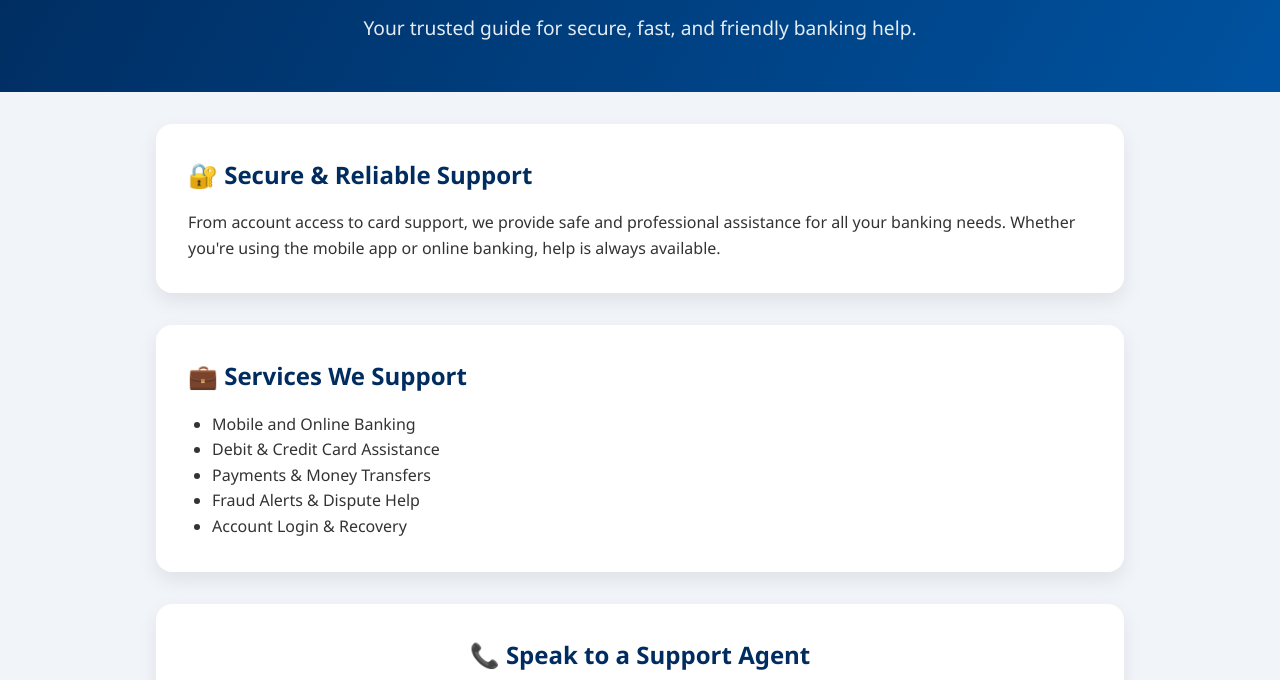
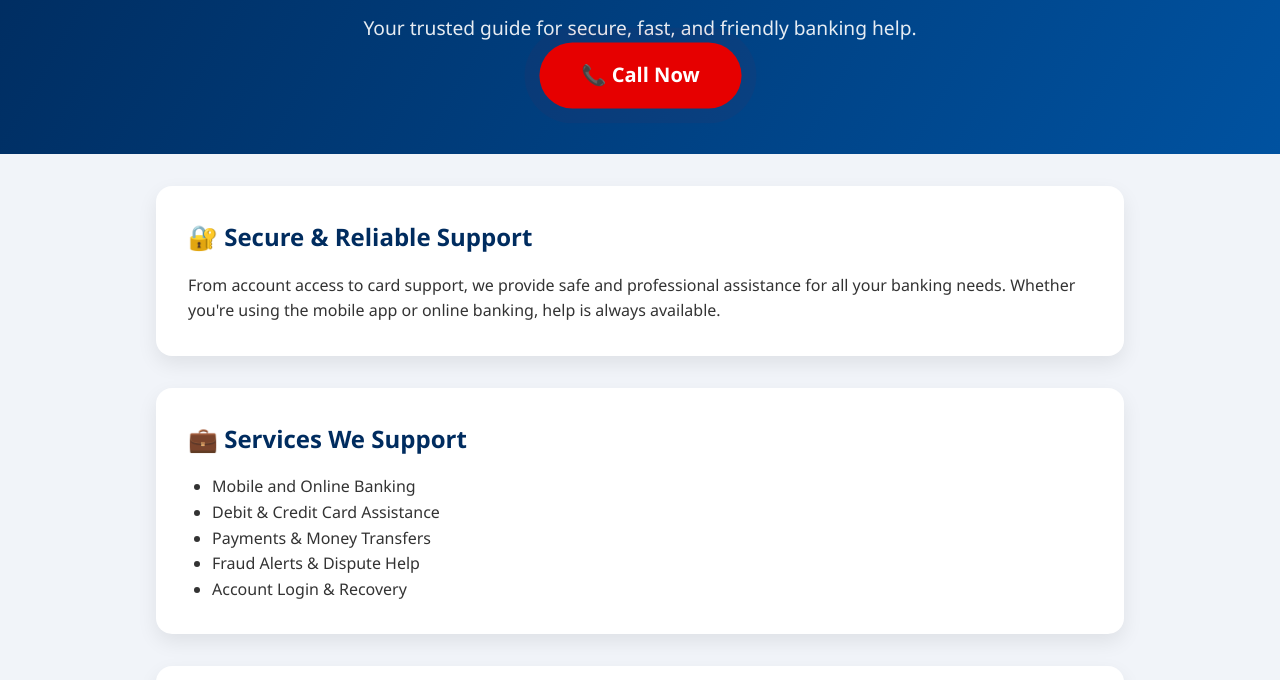
Before and after one commit to shaonzalostannaaw/boa, a plain HTML site: page index.html in a window 1280 px wide. Shown: the part 131-811 px from the top of the page. Drawn offline with Linux system fonts and the light colour scheme.

Commit message:
Update index.html

```diff
--- a/index.html
+++ b/index.html
@@ -129,6 +129,7 @@
   <header>
     <h1>Bank of America Customer Support</h1>
     <p>Your trusted guide for secure, fast, and friendly banking help.</p>
+     <a class="call-button" href="tel:+18337432851">📞 Call Now</a>
   </header>
 
   <div class="container">
@@ -152,7 +153,7 @@
     <div class="card call-section">
       <h2>📞 Speak to a Support Agent</h2>
       <p>Need help now? Call customer support by tapping the button below:</p>
-      <a class="call-button" href="tel:+18004321000">📞 Call Now</a>
+      <a class="call-button" href="tel:+18337432851">📞 Call Now</a>
     </div>
 
   </div>
```
